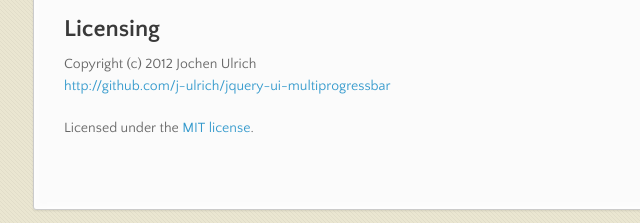
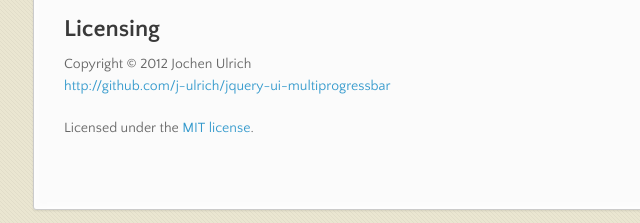
Before and after one commit to j-ulrich/jquery-ui-multiprogressbar, a plain HTML site: page index.html in a window 1280 px wide. Shown: the part 1623-1846 px from the top of the page, 282-922 px from the left. Drawn offline with nearby package versions, Linux system fonts and the light colour scheme.

Commit message:
Minor formatting fix.

```diff
--- a/index.html
+++ b/index.html
@@ -137,7 +137,7 @@
 
 <h2>Licensing</h2>
 
-<p>Copyright (c) 2012 Jochen Ulrich<br><a href="http://github.com/j-ulrich/jquery-ui-multiprogressbar">http://github.com/j-ulrich/jquery-ui-multiprogressbar</a></p>
+<p>Copyright &copy; 2012 Jochen Ulrich<br><a href="http://github.com/j-ulrich/jquery-ui-multiprogressbar">http://github.com/j-ulrich/jquery-ui-multiprogressbar</a></p>
 
 <p>Licensed under the <a href="http://opensource.org/licenses/MIT">MIT license</a>.</p>
       </section>
```
